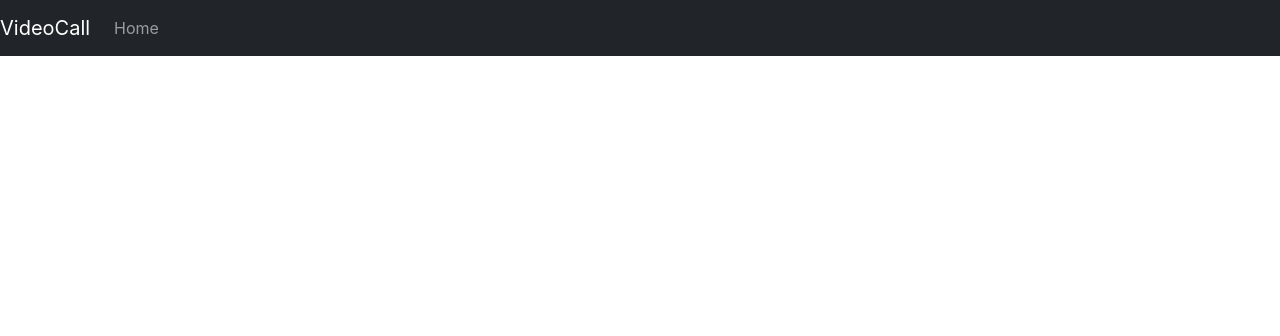
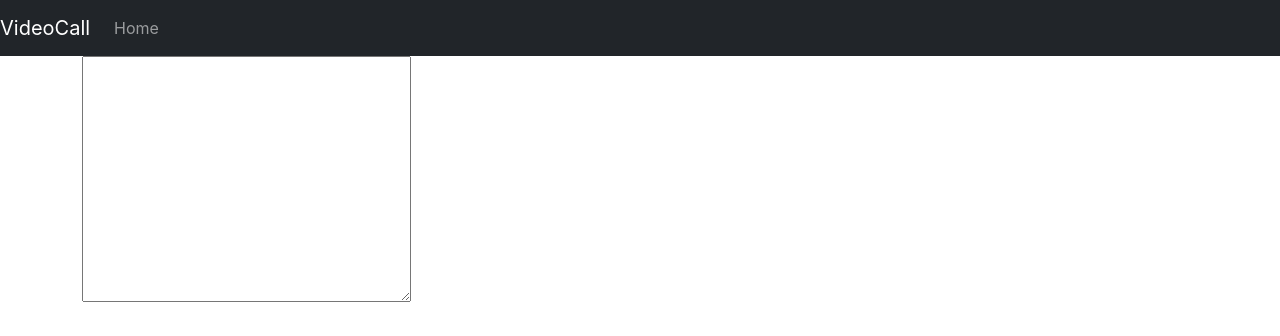
Before and after one commit to anirudhsalaria/VideoCall, a React (Create React App) app: page / in a window 1280 px wide. Shown: the top 336 px of the page. Built offline with nearby package versions, Linux system fonts and the light colour scheme.

Commit message:
Update index.jsx

```diff
--- a/src/pages/Home/index.jsx
+++ b/src/pages/Home/index.jsx
@@ -21,7 +21,9 @@ export default function HomePage() {
                 </nav>
             </div>
             {/* ----------------------------------------------------------------------------------------------------------------- */}
-
+            <div className="container">
+                <textarea name="area" id="myId" cols="30" rows="10"></textarea>
+            </div>
 
         </>
     )
```
